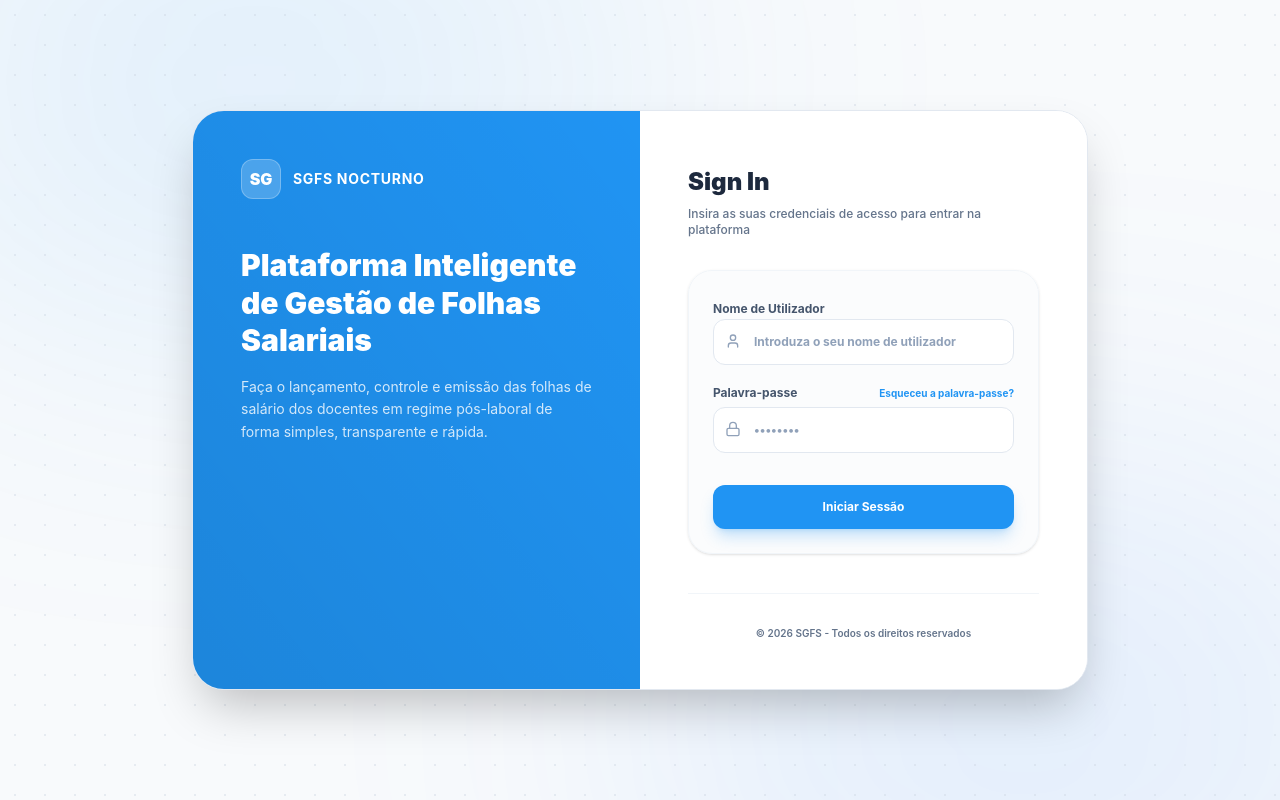
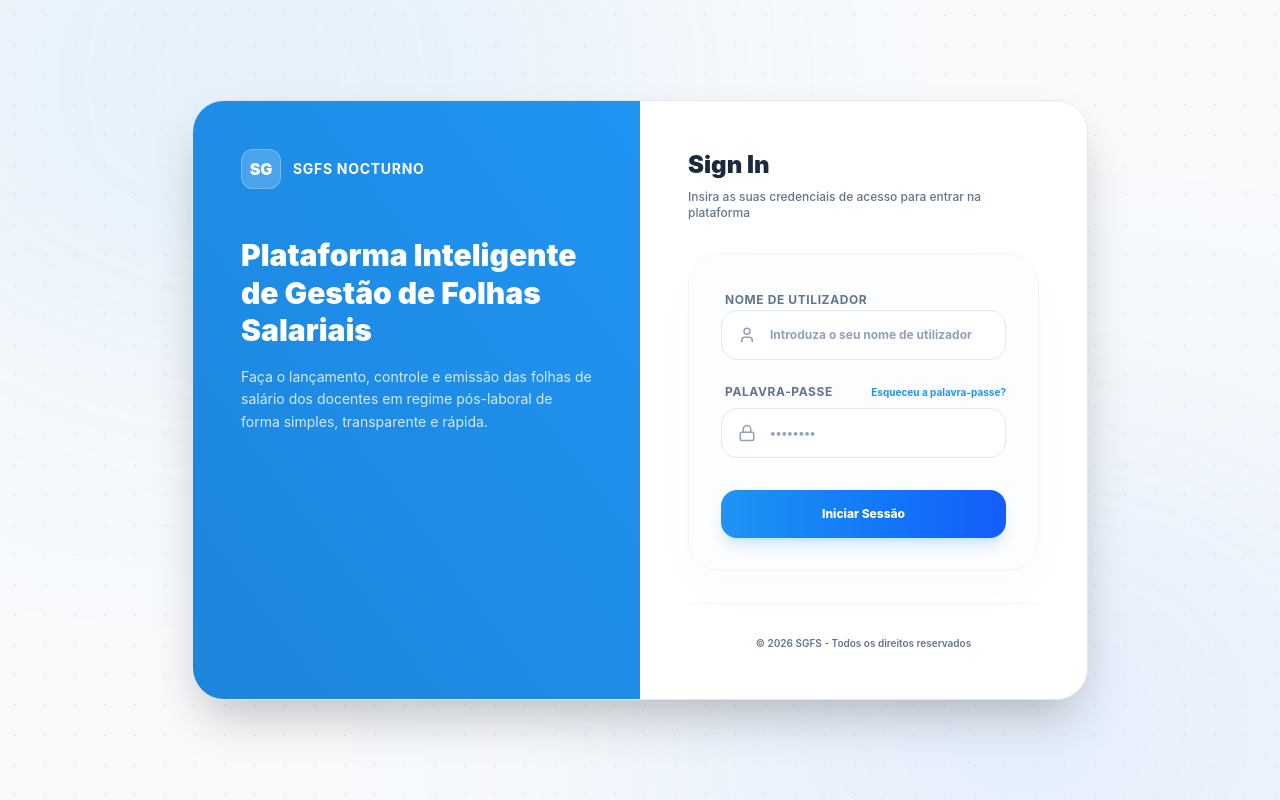
Before and after one commit to Lnhacanhaca/gestao-folha-salarial, a React (Vite) app in the folder frontend/: page /login in a window 1280 px wide. Built offline with nearby package versions, Linux system fonts and the light colour scheme.

Commit message:
style: tornar a area de login utilizador e password mais moderna e premium

```diff
--- a/frontend/src/pages/LoginPage.jsx
+++ b/frontend/src/pages/LoginPage.jsx
@@ -8,6 +8,8 @@ const LoginPage = () => {
   const [password, setPassword] = useState('');
   const [error, setError] = useState('');
   const [loading, setLoading] = useState(false);
+  const [usernameFocused, setUsernameFocused] = useState(false);
+  const [passwordFocused, setPasswordFocused] = useState(false);
   const { login } = useAuth();
   const navigate = useNavigate();
 
@@ -82,36 +84,70 @@ const LoginPage = () => {
               </div>
             )}
 
-            <form onSubmit={handleSubmit} className="space-y-5 p-6 bg-slate-50/60 dark:bg-slate-900/40 rounded-3xl border border-slate-100 dark:border-slate-800/80 shadow-sm">
-              <div className="space-y-1.5">
-                <label className="text-xs font-bold text-slate-600 dark:text-slate-400">Nome de Utilizador</label>
-                <div className="relative">
-                  <User className="absolute left-3 top-3.5 text-slate-400" size={16} />
+            <form onSubmit={handleSubmit} className="space-y-6 p-8 bg-slate-50/40 dark:bg-slate-900/30 backdrop-blur-md rounded-[32px] border border-slate-100 dark:border-slate-800/80 shadow-[0_20px_50px_rgba(0,0,0,0.02)] dark:shadow-[0_20px_50px_rgba(0,0,0,0.15)]">
+              <div className="space-y-2">
+                <label className="text-xs font-bold uppercase tracking-wider text-slate-500 dark:text-slate-400 ml-1">
+                  Nome de Utilizador
+                </label>
+                <div
+                  className={`relative flex items-center bg-white dark:bg-slate-950 border rounded-2xl transition-all duration-300 ${
+                    usernameFocused
+                      ? 'border-primary ring-4 ring-primary/10 shadow-sm'
+                      : 'border-slate-200 dark:border-slate-800/60'
+                  }`}
+                >
+                  <User
+                    className={`absolute left-4 transition-colors duration-300 ${
+                      usernameFocused ? 'text-primary' : 'text-slate-400'
+                    }`}
+                    size={18}
+                  />
                   <input
                     type="text"
                     value={username}
                     onChange={(e) => setUsername(e.target.value)}
-                    className="w-full bg-white dark:bg-slate-950 border border-slate-200 dark:border-slate-800 rounded-xl py-3.5 pl-10 pr-4 text-xs font-bold text-slate-900 dark:text-slate-100 focus:outline-none focus:ring-2 focus:ring-primary/20 focus:border-primary transition-all placeholder-slate-400"
+                    onFocus={() => setUsernameFocused(true)}
+                    onBlur={() => setUsernameFocused(false)}
+                    className="w-full bg-transparent border-0 rounded-2xl py-4 pl-12 pr-4 text-xs font-bold text-slate-900 dark:text-slate-100 focus:outline-none focus:ring-0 placeholder-slate-400"
                     placeholder="Introduza o seu nome de utilizador"
                     required
                   />
                 </div>
               </div>
 
-              <div className="space-y-1.5">
-                <div className="flex justify-between items-center">
-                  <label className="text-xs font-bold text-slate-600 dark:text-slate-400">Palavra-passe</label>
-                  <a href="#" onClick={(e) => { e.preventDefault(); alert("Por favor, contacte o Administrador Geral para redefinir a sua palavra-passe."); }} className="text-[10px] font-bold text-primary hover:underline">
+              <div className="space-y-2">
+                <div className="flex justify-between items-center ml-1">
+                  <label className="text-xs font-bold uppercase tracking-wider text-slate-500 dark:text-slate-400">
+                    Palavra-passe
+                  </label>
+                  <a
+                    href="#"
+                    onClick={(e) => { e.preventDefault(); alert("Por favor, contacte o Administrador Geral para redefinir a sua palavra-passe."); }}
+                    className="text-[10px] font-bold text-primary hover:underline transition-all"
+                  >
                     Esqueceu a palavra-passe?
                   </a>
                 </div>
-                <div className="relative">
-                  <Lock className="absolute left-3 top-3.5 text-slate-400" size={16} />
+                <div
+                  className={`relative flex items-center bg-white dark:bg-slate-955 border rounded-2xl transition-all duration-300 ${
+                    passwordFocused
+                      ? 'border-primary ring-4 ring-primary/10 shadow-sm'
+                      : 'border-slate-200 dark:border-slate-800/60'
+                  }`}
+                >
+                  <Lock
+                    className={`absolute left-4 transition-colors duration-300 ${
+                      passwordFocused ? 'text-primary' : 'text-slate-400'
+                    }`}
+                    size={18}
+                  />
                   <input
                     type="password"
                     value={password}
                     onChange={(e) => setPassword(e.target.value)}
-                    className="w-full bg-white dark:bg-slate-950 border border-slate-200 dark:border-slate-800 rounded-xl py-3.5 pl-10 pr-4 text-xs font-bold text-slate-900 dark:text-slate-100 focus:outline-none focus:ring-2 focus:ring-primary/20 focus:border-primary transition-all placeholder-slate-400"
+                    onFocus={() => setPasswordFocused(true)}
+                    onBlur={() => setPasswordFocused(false)}
+                    className="w-full bg-transparent border-0 rounded-2xl py-4 pl-12 pr-4 text-xs font-bold text-slate-900 dark:text-slate-100 focus:outline-none focus:ring-0 placeholder-slate-400"
                     placeholder="••••••••"
                     required
                   />
@@ -121,7 +157,7 @@ const LoginPage = () => {
               <button
                 type="submit"
                 disabled={loading}
-                className="w-full bg-primary hover:bg-primary/95 text-white font-bold py-3.5 px-4 rounded-xl shadow-lg shadow-primary/25 transition-all active:scale-[0.98] hover:scale-[1.01] flex items-center justify-center gap-2 text-xs cursor-pointer mt-8"
+                className="w-full bg-gradient-to-r from-primary to-blue-600 hover:from-primary/95 hover:to-blue-600/95 text-white font-extrabold py-4 px-6 rounded-2xl shadow-lg shadow-primary/20 hover:shadow-primary/30 transition-all duration-300 active:scale-[0.98] hover:scale-[1.01] flex items-center justify-center gap-2 text-xs cursor-pointer mt-8"
               >
                 {loading ? <Loader2 className="animate-spin" size={16} /> : 'Iniciar Sessão'}
               </button>
```
